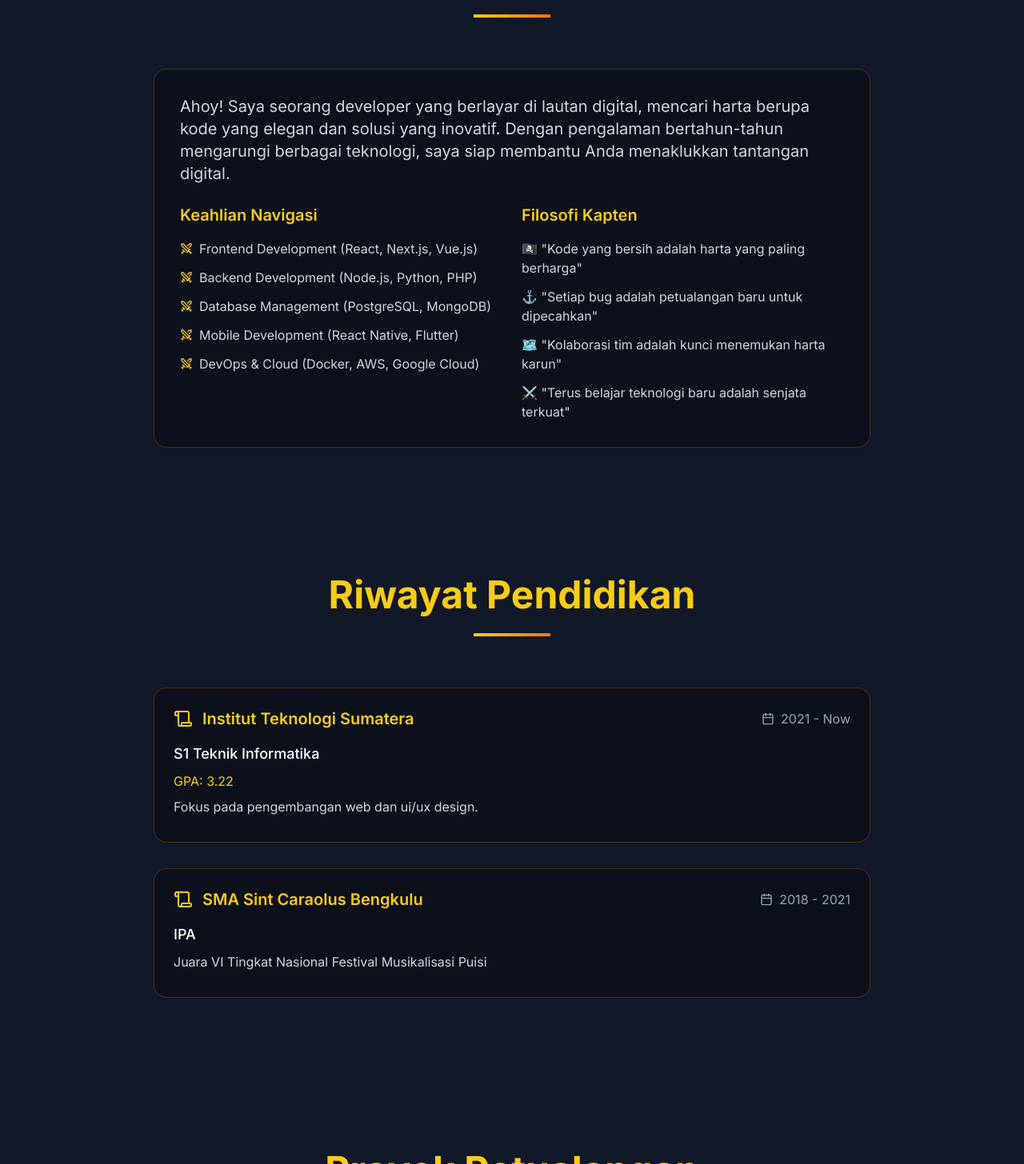
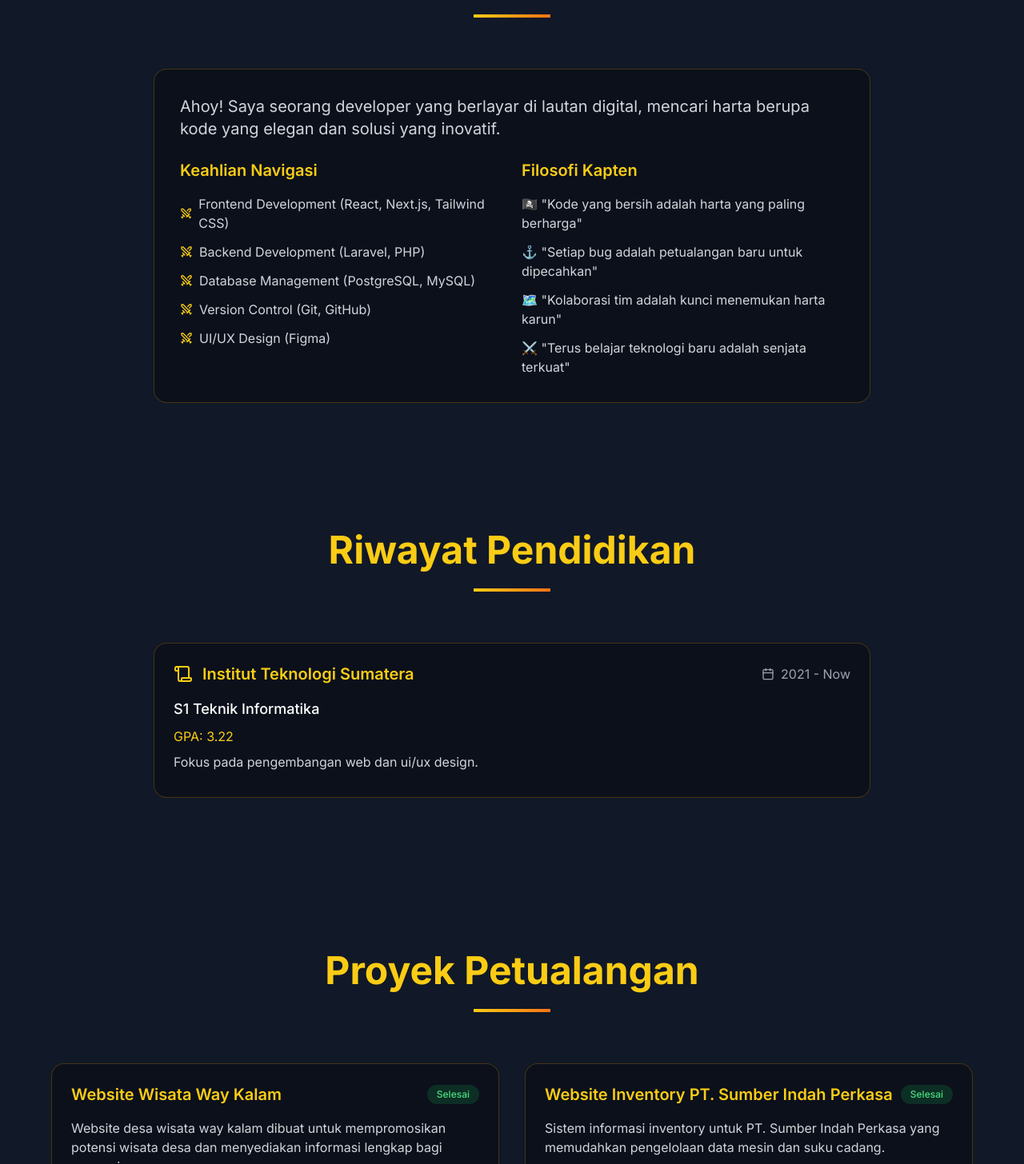
Before and after one commit to kazuhikoakiraa/portofolio, a Next.js app: page / in a window 1280 px wide. Shown: the part 934-2390 px from the top of the page at 80% size. Built offline with nearby package versions, Linux system fonts and the light colour scheme.

Commit message:
update data

```diff
--- a/app/page.tsx
+++ b/app/page.tsx
@@ -66,7 +66,7 @@ const personalData: PersonalData = {
   name: "Moratua Putra Pardede",
   title: "Full Stack Developer & UI/UX Enthusiast",
   image: "/images/mora.jpg",
-  bio: "Ahoy! Saya seorang developer yang berlayar di lautan digital, mencari harta berupa kode yang elegan dan solusi yang inovatif. Dengan pengalaman bertahun-tahun mengarungi berbagai teknologi, saya siap membantu Anda menaklukkan tantangan digital.",
+  bio: "Ahoy! Saya seorang developer yang berlayar di lautan digital, mencari harta berupa kode yang elegan dan solusi yang inovatif.",
   contact: {
     email: "moratuaputra@gmail.com",
     phone: "+62 821-7553-0365",
@@ -84,13 +84,6 @@ const educationData: Education[] = [
     period: "2021 - Now",
     gpa: "3.22",
     description: "Fokus pada pengembangan web dan ui/ux design."
-  },
-  {
-    id: "2",
-    institution: "SMA Sint Caraolus Bengkulu",
-    degree: "IPA",
-    period: "2018 - 2021",
-    description: "Juara VI Tingkat Nasional Festival Musikalisasi Puisi"
   }
 ];
 
@@ -146,21 +139,16 @@ const organizationData: Organization[] = [
   {
     id: "1",
     name: "Himpunan Mahasiswa Teknik Informatika",
-    position: "Ketua Divisi IT",
-    period: "2022 - 2023",
-    description: "Memimpin tim pengembangan sistem informasi untuk keperluan organisasi",
-    achievements: [
-      "Mengembangkan website resmi organisasi",
-      "Mengelola 15+ anggota divisi IT",
-      "Mengadakan workshop programming untuk 200+ peserta"
-    ]
+    position: "Koordinator Dewan Perwakilan Anggota (DPA)",
+    period: "2024 - 2025",
+    description: "Memimpin dewan perwakilan anggota untuk menyuarakan aspirasi mahasiswa teknik informatika serta mengawasi jalannya roda Himpunan."
   },
   {
     id: "2",
-    name: "Google Developer Student Club",
-    position: "Core Team Member",
+    name: "Himpunan Mahasiswa Teknik Informatika",
+    position: "Staff Pengawasan",
     period: "2023 - 2024",
-    description: "Aktif dalam komunitas developer dan mengadakan berbagai event teknologi"
+    description: "Mengawasi secara aktif jalannya program kerja Himpunan Mahasiswa Teknik Informatika, memastikan semua kegiatan berjalan sesuai rencana."
   }
 ];
 
@@ -420,11 +408,11 @@ export default function PiratePortfolio() {
                   <h3 className="text-xl font-semibold text-yellow-400 mb-4">Keahlian Navigasi</h3>
                   <div className="space-y-3">
                     {[
-                      'Frontend Development (React, Next.js, Vue.js)',
-                      'Backend Development (Node.js, Python, PHP)',
-                      'Database Management (PostgreSQL, MongoDB)',
-                      'Mobile Development (React Native, Flutter)',
-                      'DevOps & Cloud (Docker, AWS, Google Cloud)'
+                      'Frontend Development (React, Next.js, Tailwind CSS)',
+                      'Backend Development (Laravel, PHP)',
+                      'Database Management (PostgreSQL, MySQL)',
+                      'Version Control (Git, GitHub)',
+                      'UI/UX Design (Figma)',
                     ].map((skill, index) => (
                       <motion.div
                         key={index}
@@ -826,7 +814,7 @@ export default function PiratePortfolio() {
               whileHover={{ scale: 1.05 }}
             >
               <Ship className="w-6 h-6 text-yellow-400" />
-              <span className="text-xl font-bold text-yellow-400">Captain's Portfolio</span>
+              <span className="text-xl font-bold text-yellow-400">Mora's Portfolio</span>
             </motion.div>
 
             <p className="text-gray-400 mb-4">
@@ -878,7 +866,7 @@ export default function PiratePortfolio() {
             </div>
 
             <p className="text-gray-500 text-sm">
-              © 2024 {personalData.name}. Dibuat dengan ❤️ dan ☕
+              © 2025 {personalData.name}. Dibuat dengan ❤️ dan ☕
             </p>
           </motion.div>
         </div>
```
Also changed, not shown: public/images/mora.jpg.
